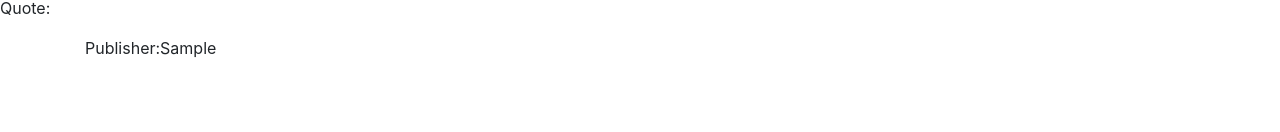
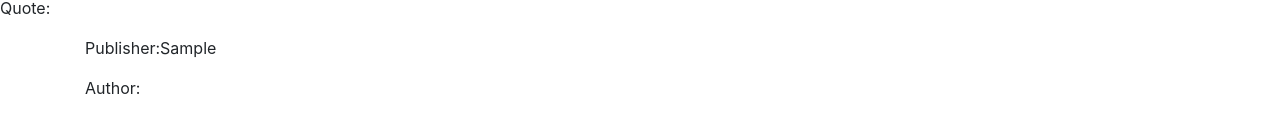
Before and after one commit to Brayonski/Quotes, an Angular app: page / in a window 1280 px wide. Both pictures are taken after typing "Sample", "Sample", "Sample" into the empty fields and a click on the button "Post Quote". Shown: the part 476-608 px from the top of the page. Built offline with nearby package versions, Linux system fonts and the light colour scheme.

Commit message:
posting author and publisher

```diff
--- a/src/app/quote-details/quote-details.component.html
+++ b/src/app/quote-details/quote-details.component.html
@@ -2,4 +2,8 @@
   <p class="quote">
     Publisher:{{quote.publisher}}
   </p>
+  <p class="quote">
+    Author:{{quote.author}}
+  </p>
+
 </div>
```
